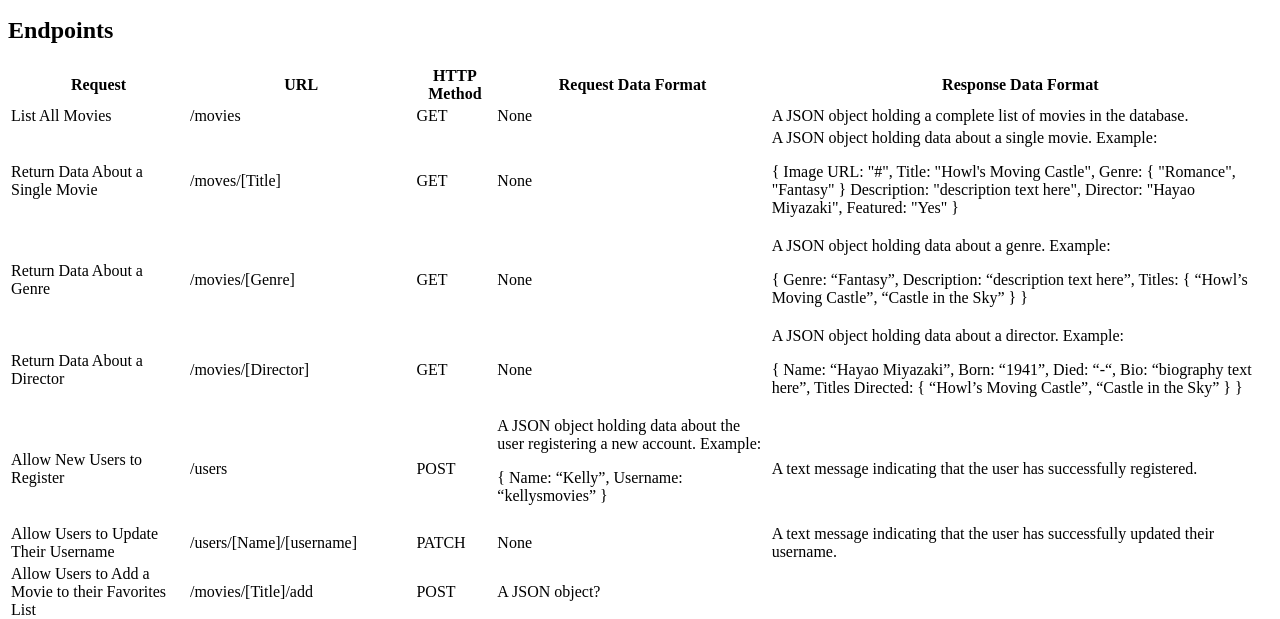
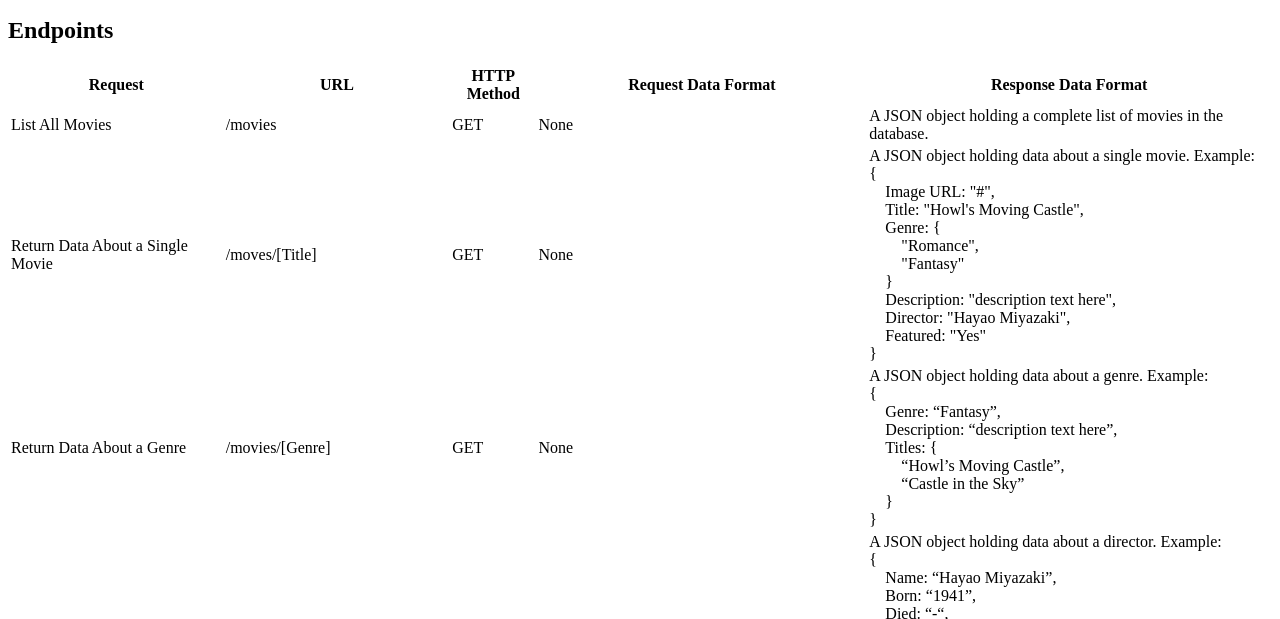
Before and after one commit to kellysdev/movie-api, a website: page public/documentation.html in a window 1280 px wide. Shown: the part 119-738 px from the top of the page. Drawn offline with Linux system fonts and the light colour scheme.

Commit message:
Update indentation formatting in documentation

```diff
--- a/public/documentation.html
+++ b/public/documentation.html
@@ -4,6 +4,7 @@
     <meta charset="UTF-8">
     <meta name="viewport" content="width=device-width, initial-scale=1.0">
     <title>Document</title>
+    <link rel="stylesheet" href="./styles.css">
 </head>
 
 <body>
@@ -40,19 +41,19 @@
                     <td>GET</td>
                     <td>None</td>
                     <td>A JSON object holding data about a single movie.  Example:
-                        <p>
-                            {
-                                Image URL: "#",
-                                Title: "Howl's Moving Castle",
-                                Genre: {
-                                    "Romance",
-                                    "Fantasy"
-                                }
-                                Description: "description text here",
-                                Director: "Hayao Miyazaki",
-                                Featured: "Yes"
+                        <span><br>
+                            {<br>
+                            &emsp;Image URL: "#",<br>
+                            &emsp;Title: "Howl's Moving Castle",<br>
+                            &emsp;Genre: {<br>
+                            &emsp;&emsp;"Romance",<br>
+                            &emsp;&emsp;"Fantasy"<br>
+                            &emsp;}<br>
+                            &emsp;Description: "description text here",<br>
+                            &emsp;Director: "Hayao Miyazaki",<br>
+                            &emsp;Featured: "Yes"<br>
                             }
-                        </p>
+                        </span>
                     </td>
                 </tr>
                 <tr>
@@ -61,16 +62,16 @@
                     <td>GET</td>
                     <td>None</td>
                     <td>A JSON object holding data about a genre.  Example:
-                        <p>
-                            {
-                                Genre: “Fantasy”,
-                                Description: “description text here”,
-                                Titles: {
-                                    “Howl’s Moving Castle”,
-                                    “Castle in the Sky”
-                                }
+                        <span><br>
+                            {<br>
+                            &emsp;Genre: “Fantasy”,<br>
+                            &emsp;Description: “description text here”,<br>
+                            &emsp;Titles: {<br>
+                            &emsp;&emsp;“Howl’s Moving Castle”,<br>
+                            &emsp;&emsp;“Castle in the Sky”<br>
+                            &emsp;}<br>
                             }
-                        </p>
+                        </span>
                     </td>
                 </tr>
                 <tr>
@@ -79,18 +80,18 @@
                     <td>GET</td>
                     <td>None</td>
                     <td>A JSON object holding data about a director.  Example:
-                        <p>
-                            {
-                                Name: “Hayao Miyazaki”,
-                                Born: “1941”,
-                                Died: “-“,
-                                Bio: “biography text here”,
-                                Titles Directed: {
-                                    “Howl’s Moving Castle”,
-                                    “Castle in the Sky”
-                                }
+                        <span><br>
+                            {<br>
+                            &emsp;Name: “Hayao Miyazaki”,<br>
+                            &emsp;Born: “1941”,<br>
+                            &emsp;Died: “-“,<br>
+                            &emsp;Bio: “biography text here”,<br>
+                            &emsp;Titles Directed: {<br>
+                            &emsp;&emsp;“Howl’s Moving Castle”,<br>
+                            &emsp;&emsp;“Castle in the Sky”<br>
+                            &emsp;}<br>
                             }
-                        </p>
+                        </span>
                     </td>
                 </tr>
                 <tr>
@@ -98,12 +99,12 @@
                     <td>/users</td>
                     <td>POST</td>
                     <td>A JSON object holding data about the user registering a new account.  Example:
-                        <p>
-                            {
-                                Name: “Kelly”,
-                                Username: “kellysmovies”
+                        <span><br>
+                            {<br>
+                            &emsp;Name: “Kelly”,<br>
+                            &emsp;Username: “kellysmovies”<br>
                             }
-                        </p>
+                        </span>
                     </td>
                     <td>A text message indicating that the user has successfully registered.</td>
                 </tr>
```
